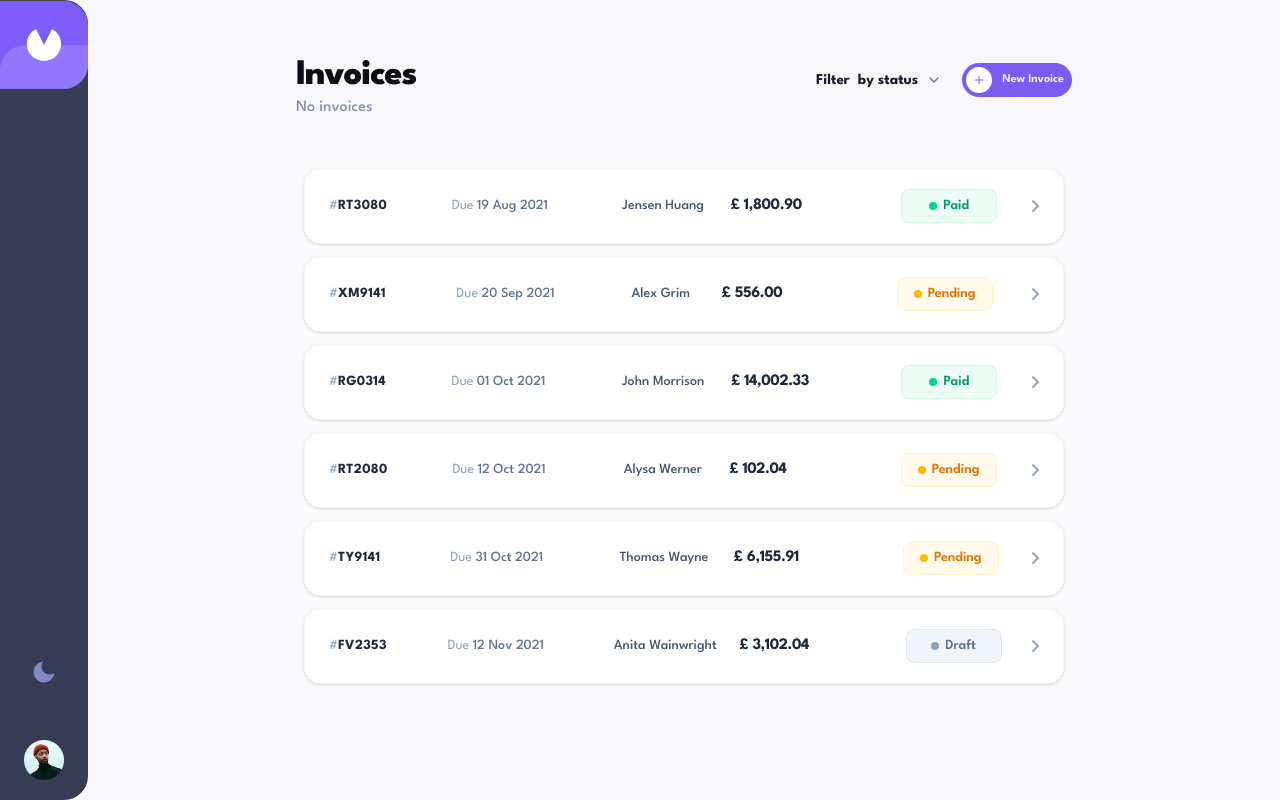
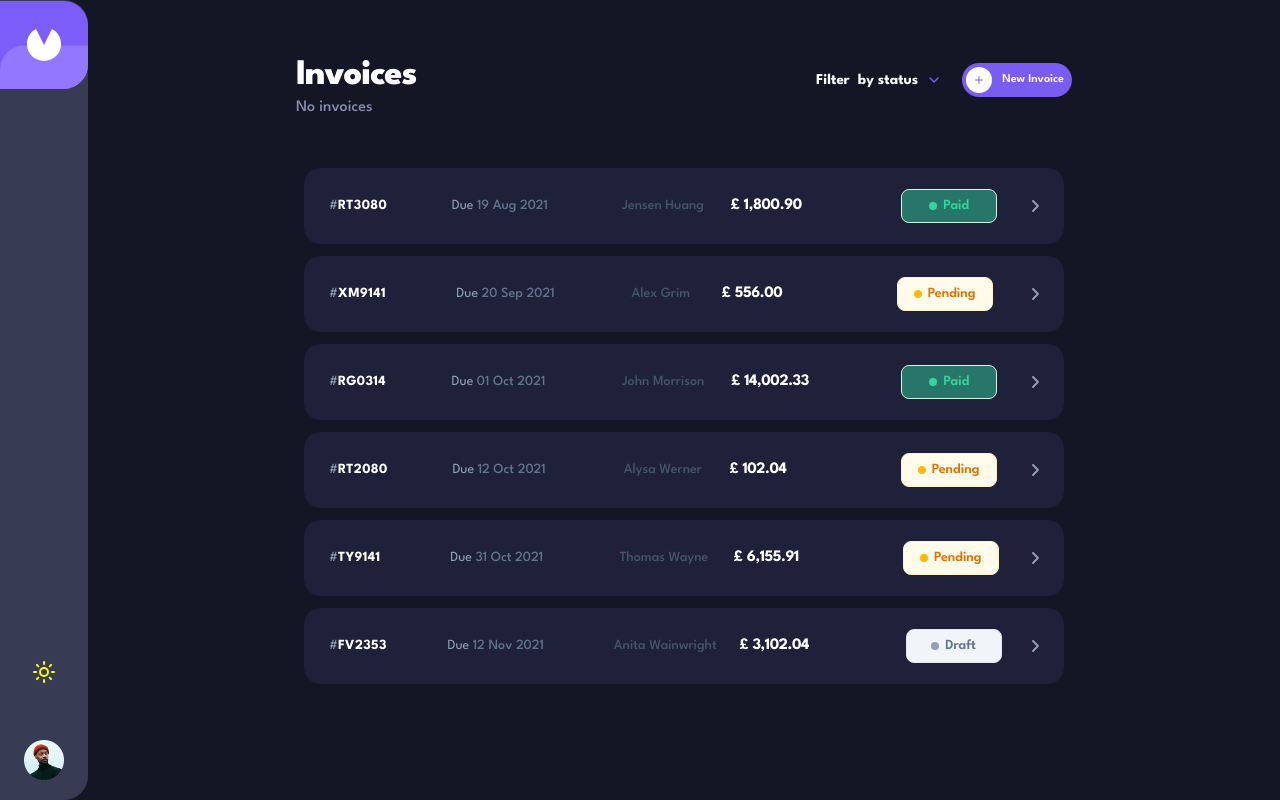
Before and after one commit to Kansoldev/Invoice-management-app, a React (Vite) app: page / in a window 1280 px wide. Both pictures are taken after a click on the element 44 px from the left and 672 px from the top of the page. Built offline with nearby package versions, Linux system fonts and the light colour scheme.

Commit message:
feat: add dark mode functionality

```diff
--- a/index.html
+++ b/index.html
@@ -7,7 +7,7 @@
     <title>invoice-app</title>
   </head>
 
-  <body class="font-league-spartan bg-[#F8F8FB] min-h-screen">
+  <body class="bg-background font-league-spartan bg-[#F8F8FB] min-h-screen">
     <div id="root" class="lg:min-h-screen lg:flex overflow-hidden"></div>
     <script type="module" src="/src/main.tsx"></script>
   </body>
--- a/src/components/InvoiceList.tsx
+++ b/src/components/InvoiceList.tsx
@@ -3,9 +3,9 @@ import type { Invoice } from "../types";
 
 const statusConfig = {
   Paid: {
-    dot: "bg-emerald-400",
-    bg: "bg-emerald-50",
-    text: "text-emerald-600",
+    dot: "bg-paid",
+    bg: "bg-paid-bg",
+    text: "text-paid",
     border: "border-emerald-100",
   },
   Pending: {
@@ -50,15 +50,15 @@ function InvoiceRow({ invoice, index }: { invoice: Invoice; index: number }) {
         transition-all duration-200 ease-out
         ${
           hovered
-            ? "border-slate-300 shadow-md shadow-slate-100 -translate-y-0.5 bg-white"
-            : "border-slate-100 bg-white shadow-sm"
+            ? "border-slate-300 -translate-y-0.5 bg-white"
+            : "border-invoice bg-invoice"
         }
       `}
       style={{ animationDelay: `${index * 60}ms` }}
     >
       <div className="w-24 shrink-0">
         <span className="text-slate-400 text-sm font-medium">#</span>
-        <span className="text-slate-800 text-sm font-bold tracking-wide">
+        <span className="text-invoice-id text-sm font-bold tracking-wide">
           {invoice.id}
         </span>
       </div>
@@ -73,7 +73,7 @@ function InvoiceRow({ invoice, index }: { invoice: Invoice; index: number }) {
       </div>
 
       <div className="w-32 shrink-0">
-        <span className="text-slate-800 text-base font-bold tracking-tight">
+        <span className="text-topnav text-base font-bold tracking-tight">
           £&nbsp;{invoice.amount}
         </span>
       </div>
@@ -107,7 +107,7 @@ function InvoiceRow({ invoice, index }: { invoice: Invoice; index: number }) {
 
 export default function InvoiceList({ invoices }: { invoices: Invoice[] }) {
   return (
-    <div className="bg-slate-50 flex items-center justify-center mt-12 w-full max-w-190 mb-4">
+    <div className="flex items-center justify-center mt-12 w-full max-w-190 mb-4">
       <div className="flex flex-col gap-3 px-3 md:px-0 w-full">
         {invoices.map((invoice, i) => (
           <InvoiceRow key={invoice.id} invoice={invoice} index={i} />
--- a/src/components/SideBar.tsx
+++ b/src/components/SideBar.tsx
@@ -1,6 +1,10 @@
+import { useState } from "react";
+import { Sun } from "lucide-react";
 import profile from "../assets/Oval.png";
 
 function SideBar() {
+  const [theme, setTheme] = useState("light");
+
   return (
     <aside className="w-full lg:w-22 lg:min-h-screen bg-sidebar flex lg:flex-col items-center shrink-0 z-10 lg:rounded-tr-3xl lg:rounded-br-3xl">
       <svg
@@ -44,9 +48,27 @@ function SideBar() {
 
       <div className="flex lg:flex-col flex-1 items-center justify-end lg:py-5 gap-6 md:gap-12 w-full">
         <div className="w-10 h-10 rounded-full flex items-center justify-center cursor-pointer">
-          <svg className="w-7 h-7" viewBox="0 0 24 24" fill="#7E88C3">
-            <path d="M21 12.79A9 9 0 1 1 11.21 3 7 7 0 0 0 21 12.79z" />
-          </svg>
+          {theme === "light" ? (
+            <svg
+              className="w-7 h-7"
+              viewBox="0 0 24 24"
+              fill="#7E88C3"
+              onClick={() => {
+                setTheme("dark");
+                document.documentElement.className = "dark";
+              }}
+            >
+              <path d="M21 12.79A9 9 0 1 1 11.21 3 7 7 0 0 0 21 12.79z" />
+            </svg>
+          ) : (
+            <Sun
+              color="#ffff00"
+              onClick={() => {
+                setTheme("light");
+                document.documentElement.className = "light";
+              }}
+            />
+          )}
         </div>
 
         <div className="pr-6 lg:pr-0">
--- a/src/components/TopBar.tsx
+++ b/src/components/TopBar.tsx
@@ -4,7 +4,7 @@ function TopBar() {
   return (
     <div className="flex items-center lg:items-baseline justify-between px-4 lg:px-52 pt-8 lg:pt-14 w-full">
       <div>
-        <h1 className="text-[25px] md:text-4xl font-extrabold text-[#0C0E16] tracking-[-1.13px]">
+        <h1 className="text-[25px] md:text-4xl font-extrabold text-topnav dark:text-white tracking-[-1.13px]">
           Invoices
         </h1>
 
@@ -14,7 +14,7 @@ function TopBar() {
       </div>
 
       <div className="flex items-center">
-        <button className="flex items-center gap-2 px-5 py-2.5 rounded-xl text-[0.9375rem] font-bold text-[#1A1A2E] cursor-pointer hover:border-purple hover:text-purple transition-colors">
+        <button className="flex items-center gap-2 px-5 py-2.5 rounded-xl text-[0.9375rem] font-bold text-topnav dark:text-white cursor-pointer hover:border-purple hover:text-purple transition-colors">
           Filter <span className="hidden md:inline">by status</span>
           <svg
             className="w-4 h-4"
@@ -29,8 +29,8 @@ function TopBar() {
           </svg>
         </button>
 
-        <button className="flex items-center gap-2.5 pl-1 pr-2 py-1 rounded-full border-none bg-purple text-white text-xs font-semibold cursor-pointer hover:bg-purple-dark hover:-translate-y-px transition-all">
-          <span className="w-6.5 h-6.5 rounded-full bg-white text-purple flex items-center justify-center text-lg leading-none">
+        <button className="flex items-center gap-2.5 pl-1 pr-2 py-1 rounded-full border-none bg-[#7b5cf0] text-white text-xs font-semibold cursor-pointer hover:bg-primary-dark hover:-translate-y-px transition-all">
+          <span className="w-6.5 h-6.5 rounded-full bg-white text-[#7b5cf0] flex items-center justify-center text-lg leading-none">
             <Plus size={12} className="font-bold" />
           </span>
 
--- a/src/index.css
+++ b/src/index.css
@@ -4,5 +4,30 @@
 @theme {
   --font-league-spartan: "League Spartan", sans-serif;
   --color-sidebar: #373b53;
-  --color-purple: #7b5cf0;
+  --color-primary: var(--primary);
+  --color-background: var(--background);
+  --color-topnav: var(--top-navbar-text);
+  --color-invoice: var(--invoice);
+  --color-invoice-id: var(--invoice-id);
+  --color-paid: var(--paid-status);
+  --color-paid-bg: var(--paid-status-bg);
 }
+
+:root {
+  --background: #f8f8fb;
+  --invoice: #fff;
+  --primary: #7b5cf0;
+  --top-navbar-text: #0c0e16;
+  --invoice-id: #7e88c3;
+  --paid-text: "#33D69F";
+  --paid-status: #33d69f;
+}
+
+.dark {
+  --background: #141625;
+  --invoice: #1e2139;
+  --primary: #fff;
+  --top-navbar-text: #fff;
+  --invoice-id: #fff;
+  --paid-status-bg: #33d6a079;
+}
```
